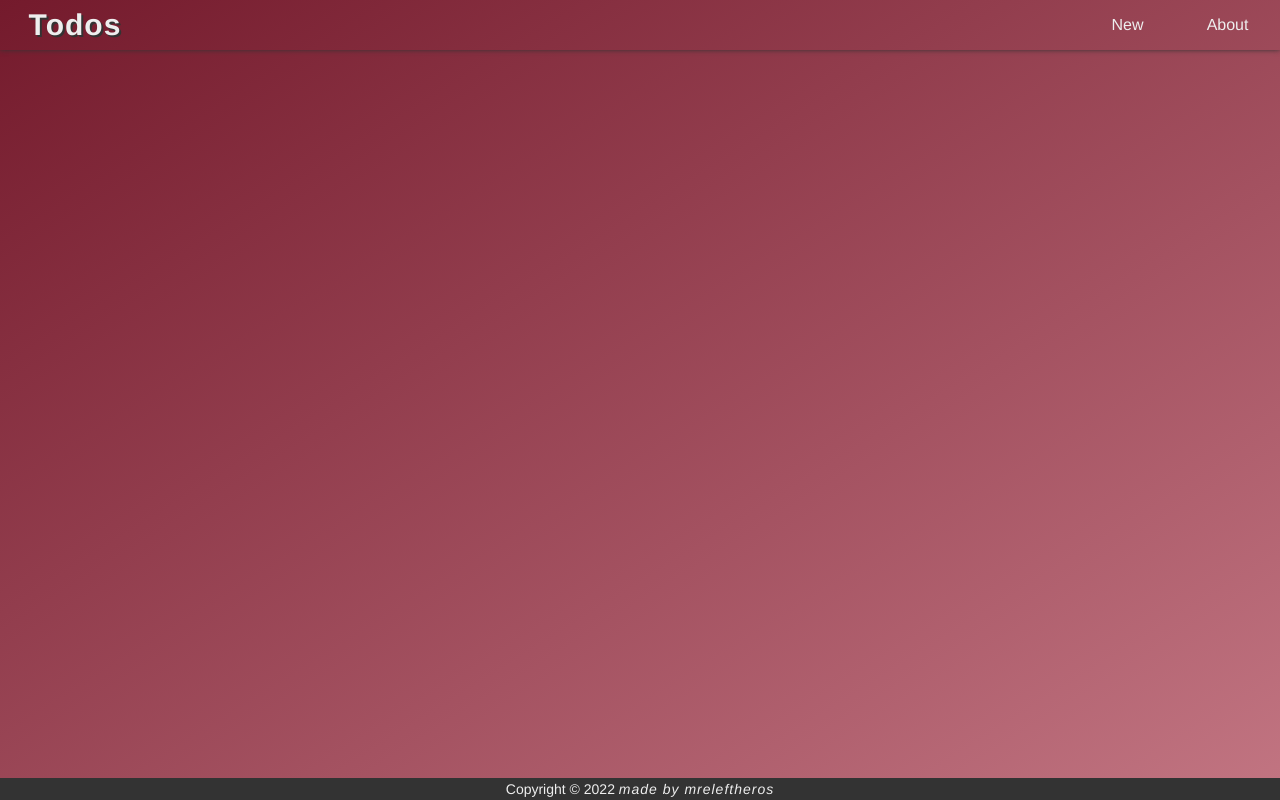
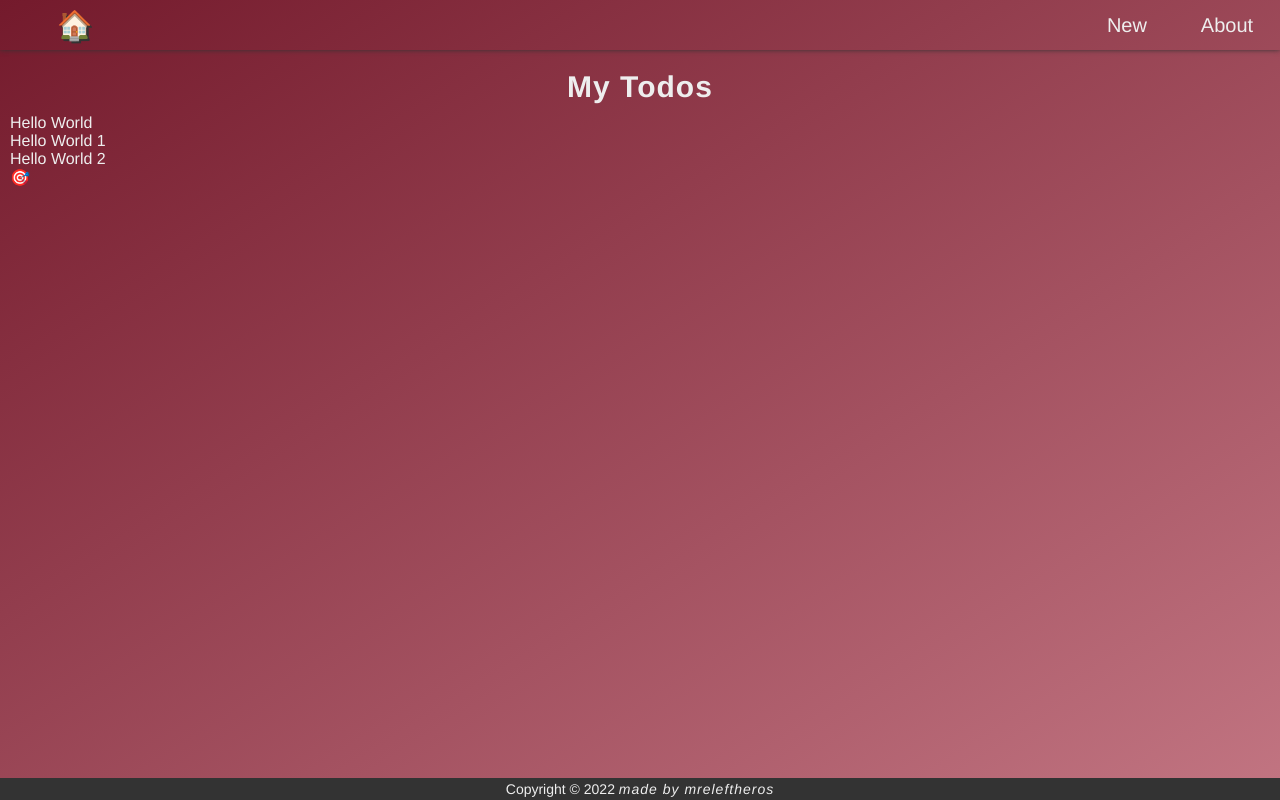
Before and after one commit to mreleftheros/svelte-todos, a Svelte app: page / in a window 1280 px wide. Built offline with nearby package versions, Linux system fonts and the light colour scheme.

Commit message:
Add Todos component

```diff
--- a/src/App.svelte
+++ b/src/App.svelte
@@ -1,12 +1,20 @@
 <script>
-	import {Router, Route} from 'svelte-routing';
+	import { Router, Route } from 'svelte-routing';
 	import Header from './layout/Header.svelte';
+	import Main from './layout/Main.svelte';
 	import Footer from './layout/Footer.svelte';
+	import Home from './pages/Home.svelte';
+	import About from './pages/About.svelte';
 
 </script>
 
 <Router>
 	<Header />
+	<Main>
+		<Route path='/' component={Home} />
+		<Route path='/about' component={About} />
+		&#127919;
+	</Main>
 	<Footer />
 </Router>
 
--- /dev/null
+++ b/src/layout/Main.svelte
@@ -0,0 +1,13 @@
+<script>
+
+</script>
+
+<main class="main">
+  <slot />
+</main>
+
+<style>
+  .main {
+    padding: 1rem;
+  }
+</style>
--- a/src/lib/Nav.svelte
+++ b/src/lib/Nav.svelte
@@ -6,7 +6,8 @@
 <nav class="nav">
   <div class="logo">
     <Link to='/'>
-      <h2 class="logo-title flex-center">Todos</h2>
+      <h2 class="logo-title flex-center">
+        &#127968;</h2>
     </Link>
   </div>
   <NavLinks />
--- a/src/lib/NavLinks.svelte
+++ b/src/lib/NavLinks.svelte
@@ -6,11 +6,11 @@
   <li class="link">
     <span class="link-text flex-center">New</span>
   </li>
-  <Link to='/about'>
-    <li class="link">
+  <li class="link">
+      <Link to='/about'>
       <span class="link-text flex-center">About</span>
-    </li>
-  </Link>
+    </Link>
+  </li>
 </ul>
 
 <style>
@@ -30,6 +30,7 @@
     cursor: pointer;
     user-select: none;
     transition: opacity .15s ease;
+    font-size: 2rem;
   }
 
   .link-text:hover {
--- /dev/null
+++ b/src/lib/Todos.svelte
@@ -0,0 +1,15 @@
+<script>
+  export let todos = [];
+</script>
+
+<ul>
+  {#if todos.length > 0}
+    {#each todos as {id, text, done}(id)}
+      <li>{text}</li>
+    {/each}
+  {/if}
+</ul>
+
+<style>
+
+</style>
--- /dev/null
+++ b/src/pages/Home.svelte
@@ -0,0 +1,29 @@
+<script>
+  import Todos from '../lib/Todos.svelte';
+
+  let todos = [
+    {id: 0, text: 'Hello World', done: false},
+    {id: 1, text: 'Hello World 1', done: true},
+    {id: 2, text: 'Hello World 2', done: false},
+  ];
+</script>
+
+<section>
+  <h2 class="title">My Todos</h2>
+  {#if todos.length > 0}
+    <Todos {todos} />
+  {:else}
+    <p>No more todos...</p>
+  {/if}
+</section>
+
+<style>
+  .title {
+    text-align: center;
+    margin: 1rem auto;
+    font-size: 3rem;
+    letter-spacing: .1rem;
+    font-weight: bolder;
+    user-select: none;
+  }
+</style>
```
Also changed, not shown: src/pages/About.svelte (added).
